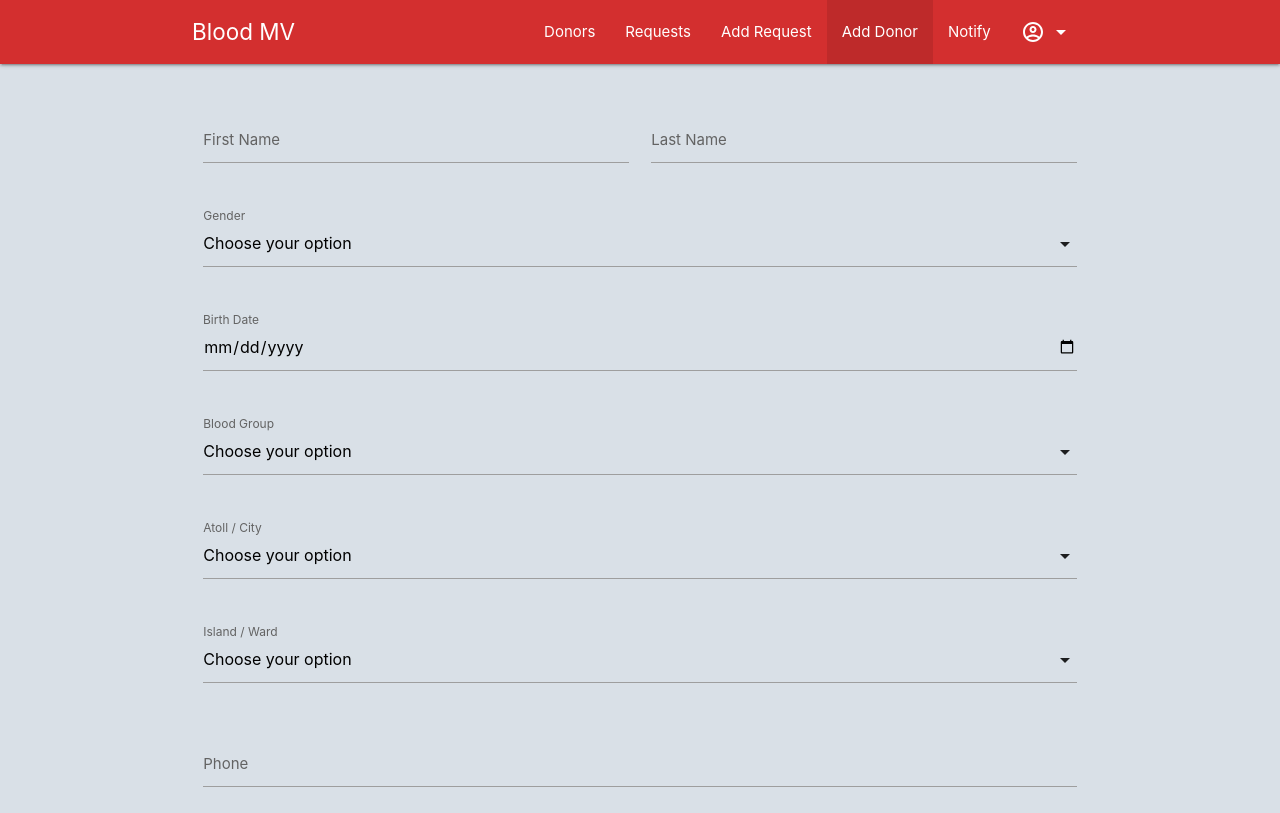
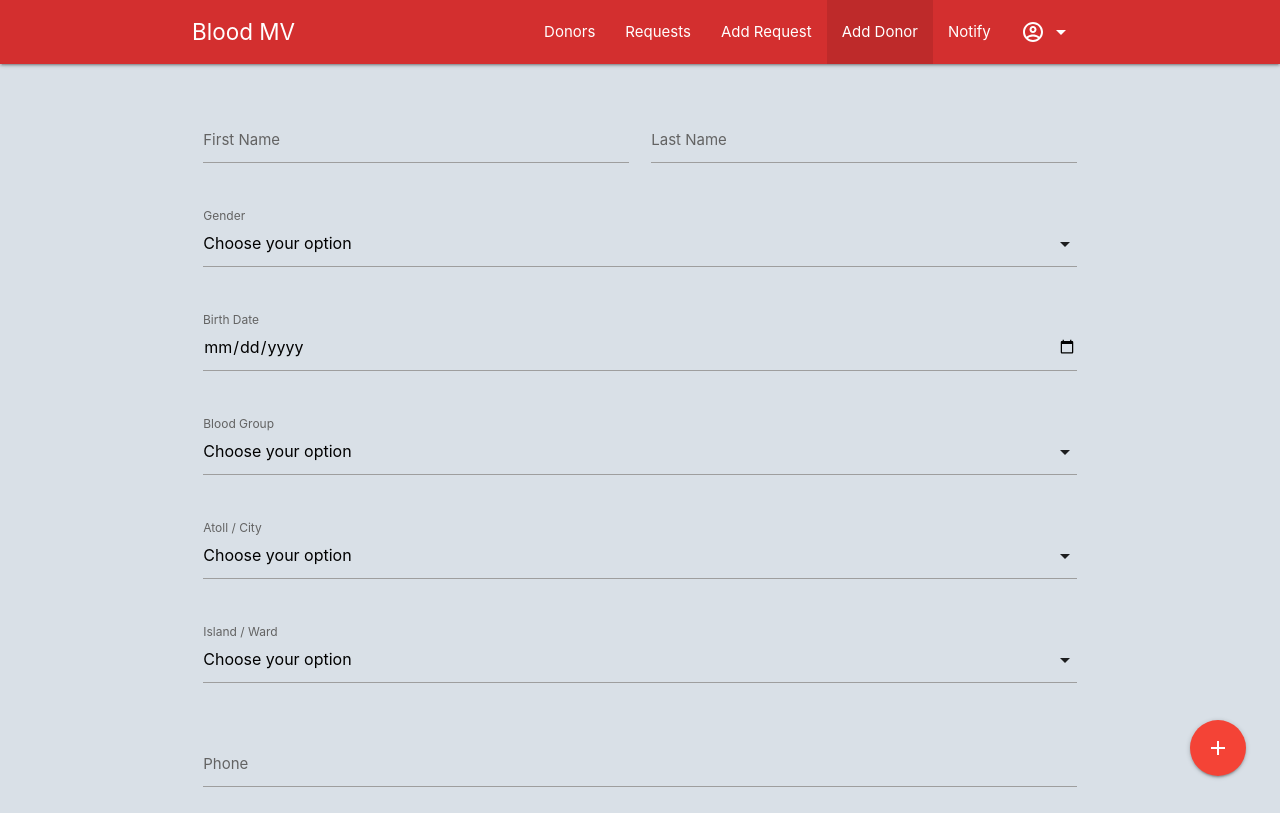
Before and after one commit to ameer1234567890/blood-mv, a website: page public/add/index.html in a window 1280 px wide. Shown: the top 813 px of the page. Drawn offline with Linux system fonts and the light colour scheme; some packages are replaced by stand-ins of ours; no server answers.

Commit message:
Trying a FAB

```diff
--- a/public/add/index.html
+++ b/public/add/index.html
@@ -235,6 +235,13 @@
         </form>
       </div>
     </div>
+    <a href="/requests/add/" class="btn-floating btn-large waves-effect waves-light red">
+      <i>
+        <svg xmlns="http://www.w3.org/2000/svg" width="24" height="24" viewBox="0 0 24 24">
+          <path d="M19 13h-6v6h-2v-6H5v-2h6V5h2v6h6v2z"/><path d="M0 0h24v24H0z" fill="none"/>
+        </svg>
+      </i>
+    </a>
   </div>
   <div class="a2hs-banner">
     <img class="a2hs-img" src="/favicon.png" alt="icon">
--- a/public/css/default.css
+++ b/public/css/default.css
@@ -192,6 +192,17 @@ body > .progress {
 
 .toast > a {
   color: #fff;
+}
+
+.btn-floating {
+  bottom: 24px;
+  position: fixed;
+  right: 34px;
+}
+
+.btn-floating > i > svg{
+  fill: #fff;
+  margin-top: 16px;
 }
 
 /*  --------------------------------------------------------  */
```
Also changed, not shown: public/admin/index.html (+7 -0 lines), public/index.html (+7 -0 lines), public/notify/index.html (+7 -0 lines), public/requests/add/index.html (+7 -0 lines), public/requests/index.html (+7 -0 lines).
